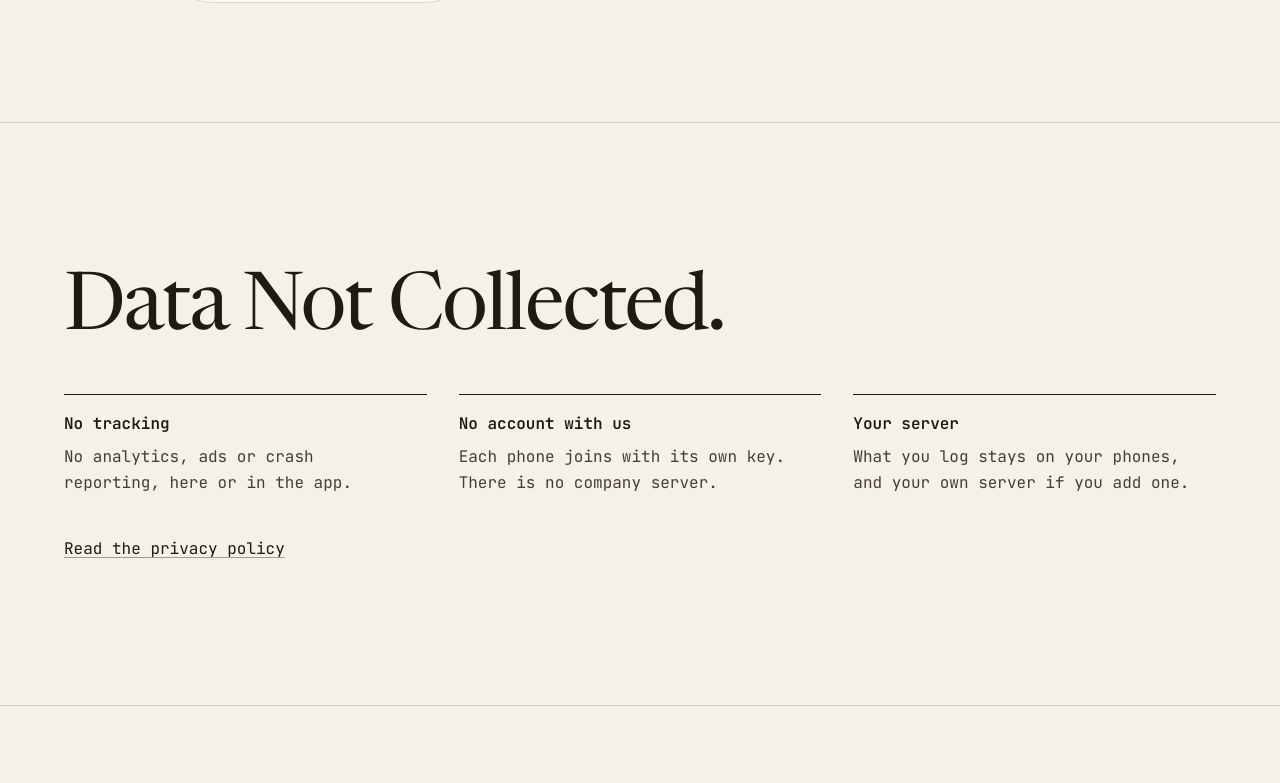
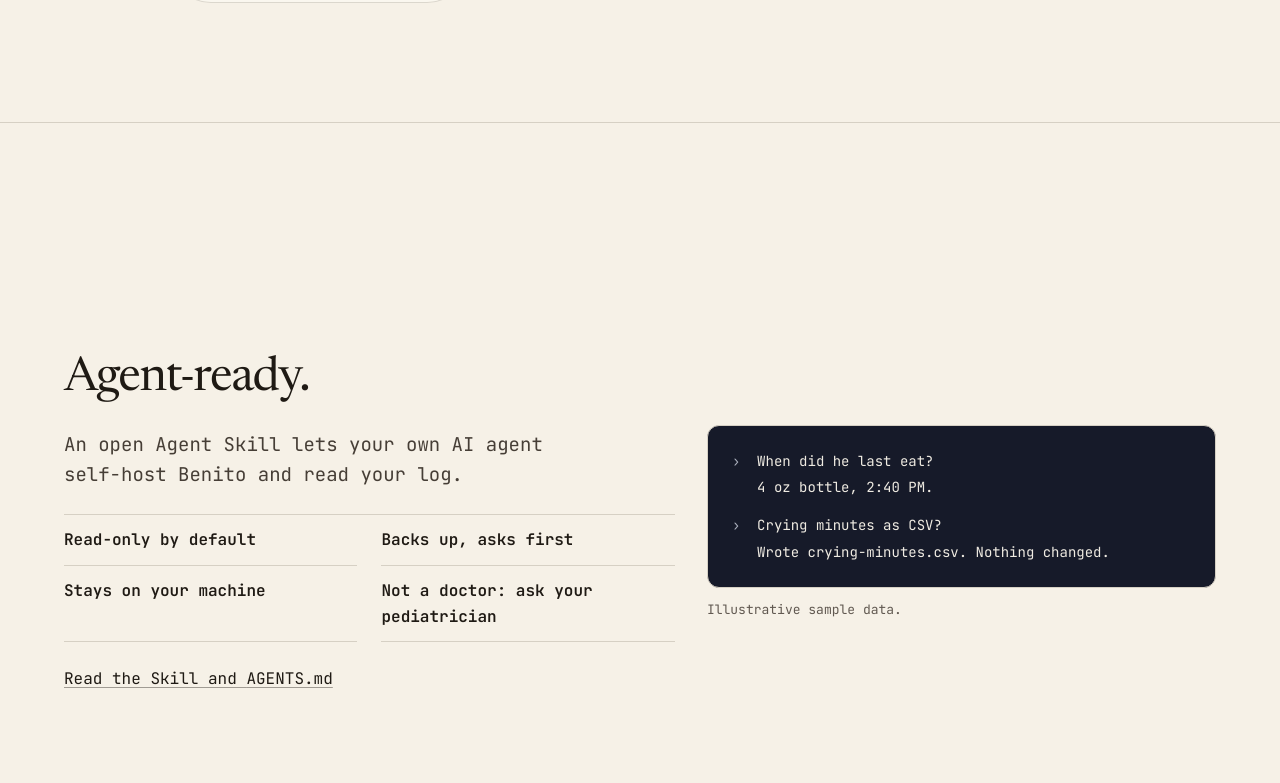
Before and after one commit to mikeroySoft-org/benito-app, a plain HTML site: page site/index.html in a window 1280 px wide. Shown: the part 4677-5460 px from the top of the page. Drawn offline with Linux system fonts and the light colour scheme.

Commit message:
Landing: Agent-ready section; self-host: ask-your-agent row

```diff
--- a/site/assets/site.css
+++ b/site/assets/site.css
@@ -99,6 +99,21 @@ html:not(.js) .live__toggle { display: none; }
 .facts > div { display: grid; gap: var(--space-xs); padding-top: var(--space-md); border-top: 1px solid var(--color-rule); }
 .facts dd { margin: 0; color: var(--color-ink-2); }
 .code { margin: 0; padding: var(--space-md) var(--space-lg); background: var(--color-paper-2); border-radius: var(--radius-input); font-size: var(--text-sm); overflow-x: auto; color: var(--color-ink); }
+
+/* Agent-ready: a terminal-style sample beside the facts, in the night ground and the mono voice */
+.band--agent { padding-block: var(--section-gap); }
+@media (min-width: 60rem) { .band--agent { min-height: min(100svh, 60rem); align-content: center; } }
+.agent__facts { display: grid; grid-template-columns: repeat(2, minmax(0, 1fr)); gap: 0 var(--space-lg); margin: 0; padding: 0; list-style: none; border-top: 1px solid var(--color-rule); }
+.agent__facts li { padding-block: var(--space-sm); border-bottom: 1px solid var(--color-rule); font-weight: 600; max-width: none; }
+@media (max-width: 40rem) { .agent__facts { grid-template-columns: minmax(0, 1fr); } }
+.lead code, .row__body code { font-size: 0.92em; }
+.term { display: grid; gap: var(--space-sm); width: 100%; max-width: 520px; margin: 0; }
+.term__body { display: grid; gap: var(--space-2xs); padding: var(--space-lg); border-radius: var(--radius-card); border: 1px solid var(--color-rule); background: var(--color-night); color: var(--color-night-ink); font: var(--weight-body) var(--text-sm)/1.6 var(--font-body); }
+.term__line { display: grid; grid-template-columns: 3ch minmax(0, 1fr); max-width: none; }
+.term__line > :first-child { color: var(--color-night-muted); }
+.term__line--you:not(:first-child) { margin-top: var(--space-sm); }
+.term__line--agent > :first-child { font-weight: 600; }
+.term figcaption { font-size: var(--text-xs); color: var(--color-muted); }
 
 /* Sharing: two screens side by side */
 .band--share { grid-template-columns: minmax(0, 5fr) minmax(0, 6fr); align-items: center; gap: var(--space-2xl) var(--gap-columns); }
--- a/site/index.html
+++ b/site/index.html
@@ -129,6 +129,30 @@
   </div>
 </section>
 
+<!-- AGENT-READY: copy is a placeholder until Benito PM's blurb and file paths land. Swap the h2, lead, facts and link freely. -->
+<section class="band band--split band--agent container" id="agents" aria-labelledby="agents-title">
+  <div class="split__text">
+    <h2 id="agents-title">Agent-ready.</h2>
+    <p class="lead">An open Agent Skill lets your own AI agent self-host Benito and read your log.</p>
+    <ul class="agent__facts" role="list">
+      <li>Read-only by default</li>
+      <li>Backs up, asks first</li>
+      <li>Stays on your machine</li>
+      <li>Not a doctor: ask your pediatrician</li>
+    </ul>
+    <p><a href="https://github.com/mikeroySoft-org/benito-app/tree/main/skills/benito">Read the Skill and <code>AGENTS.md</code></a></p>
+  </div>
+  <figure class="term split__visual" data-reveal>
+    <div class="term__body" role="group" aria-label="An illustrative chat with an agent, using sample data">
+      <p class="term__line term__line--you"><span aria-hidden="true">›</span><span>When did he last eat?</span></p>
+      <p class="term__line term__line--agent"><span></span><span>4 oz bottle, 2:40 PM.</span></p>
+      <p class="term__line term__line--you"><span aria-hidden="true">›</span><span>Crying minutes as CSV?</span></p>
+      <p class="term__line term__line--agent"><span></span><span>Wrote crying-minutes.csv. Nothing changed.</span></p>
+    </div>
+    <figcaption>Illustrative sample data.</figcaption>
+  </figure>
+</section>
+
 <section class="band band--privacy container" aria-labelledby="privacy-title">
   <h2 id="privacy-title">Data Not Collected.</h2>
   <dl class="nots">
```
Also changed, not shown: site/self-host/index.html (+1 -0 lines).
